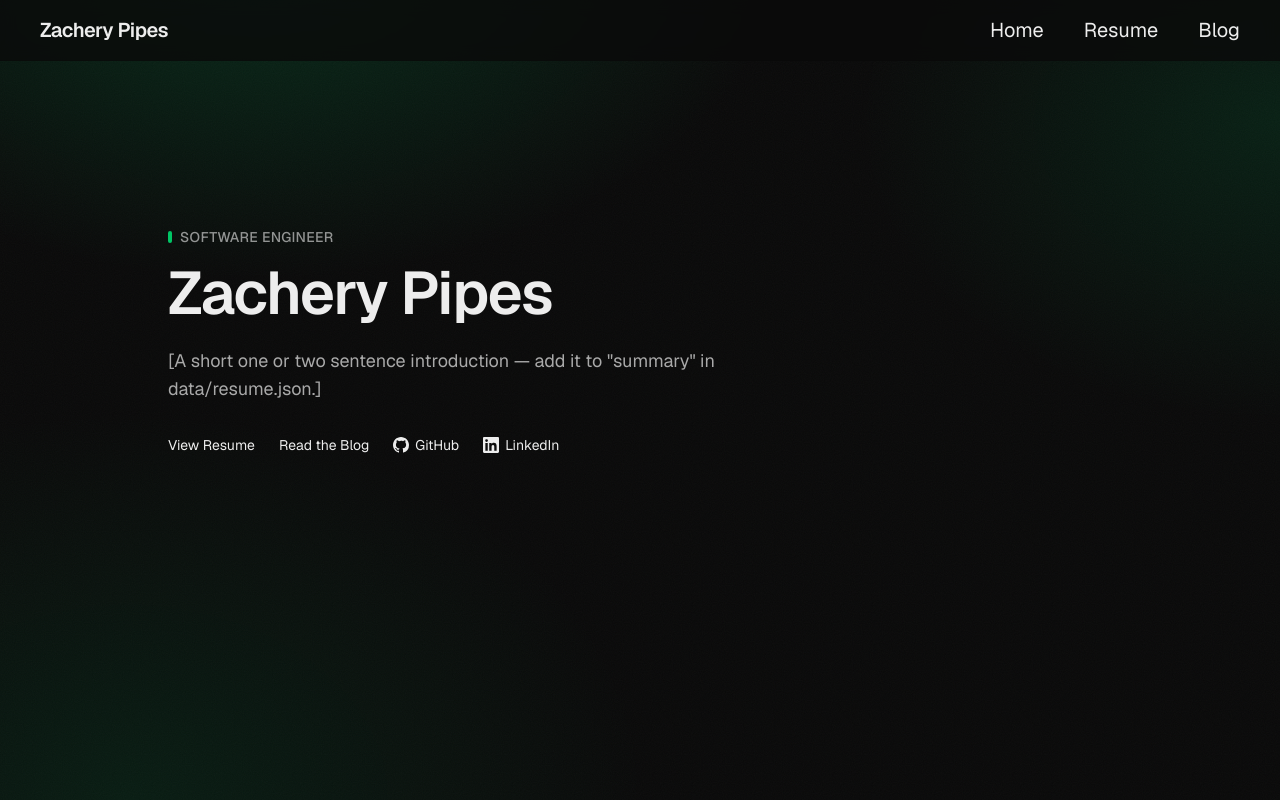
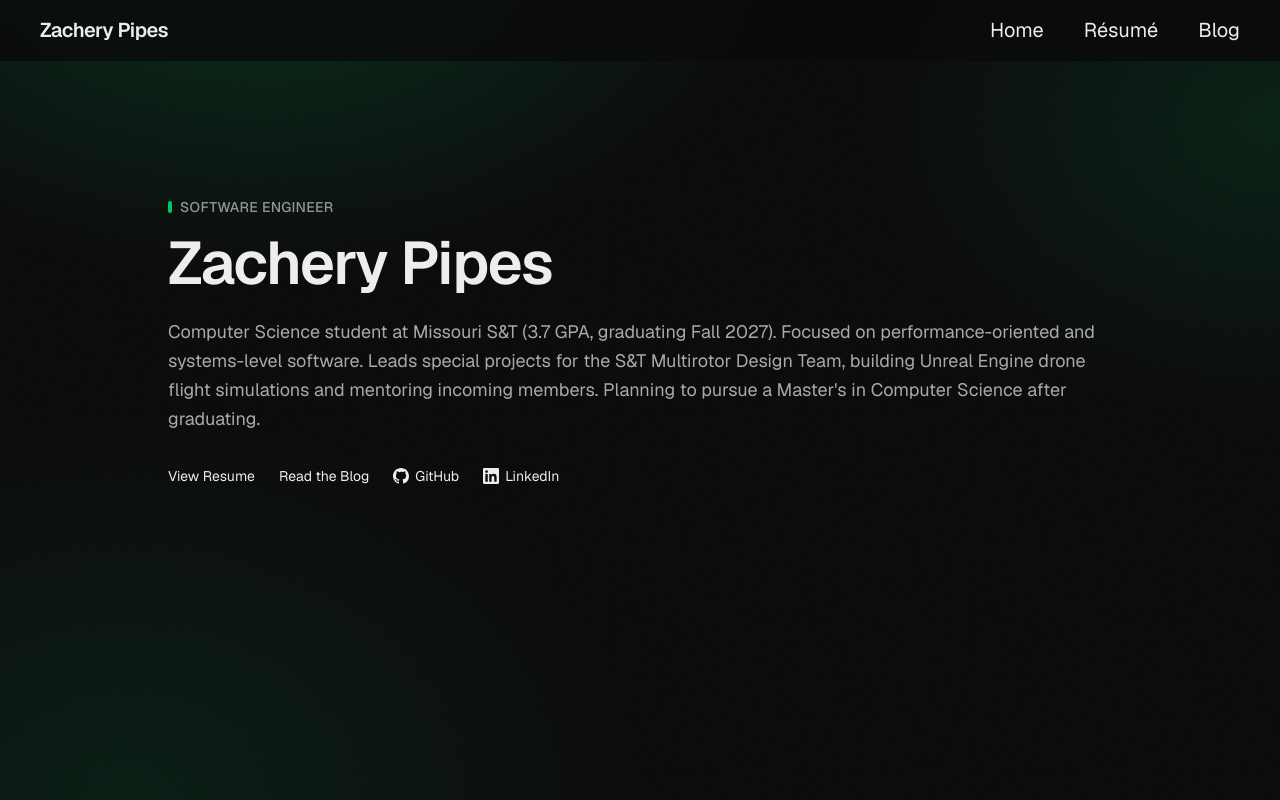
Before and after one commit to ZachPipes/portfolio, a Next.js app: page / in a window 1280 px wide. Built offline with nearby package versions, Linux system fonts and the light colour scheme.

Commit message:
- Updated resume to use the é - Added resume summary - Added placeholder blog post

```diff
--- a/app/blog/page.tsx
+++ b/app/blog/page.tsx
@@ -27,6 +27,13 @@ export default function BlogPage() {
             </article>
           ))}
         </div>
+
+        <div className="mt-12 rounded-lg border border-dashed border-black/15 p-8 text-center dark:border-white/20">
+          <p className="text-sm font-medium text-foreground/70">More posts coming soon</p>
+          <p className={`mt-1 ${metaText}`}>
+            Check back later for new writing.
+          </p>
+        </div>
       </div>
     </main>
   );
--- a/app/page.tsx
+++ b/app/page.tsx
@@ -23,9 +23,8 @@ export default function Home() {
           {resume.name}
         </h1>
 
-        <p className="mt-6 max-w-xl text-lg text-foreground/70">
-          {resume.summary ||
-            '[A short one or two sentence introduction — add it to "summary" in data/resume.json.]'}
+        <p className="mt-6 max-w-5xl text-lg leading-relaxed text-foreground/70">
+          {resume.summary}
         </p>
 
         <div className="mt-8 flex flex-wrap items-center gap-x-6 gap-y-2 text-sm">
--- a/app/resume/page.tsx
+++ b/app/resume/page.tsx
@@ -55,7 +55,7 @@ export default function ResumePage() {
           </div>
         </header>
 
-        <p className="mt-8 max-w-2xl text-foreground/80">{resume.summary}</p>
+        <p className="mt-8 max-w-5xl leading-relaxed text-foreground/80">{resume.summary}</p>
 
         <section className={sectionDivider}>
           <SectionHeading>Projects</SectionHeading>
--- a/components/Navbar.tsx
+++ b/components/Navbar.tsx
@@ -3,7 +3,7 @@ import { textLink } from "@/lib/styles";
 
 const links = [
   { href: "/", label: "Home" },
-  { href: "/resume", label: "Resume" },
+  { href: "/resume", label: "Résumé" },
   { href: "/blog", label: "Blog" },
 ];
 
--- a/data/resume.json
+++ b/data/resume.json
@@ -7,7 +7,8 @@
     { "label": "GitHub", "url": "https://github.com/ZachPipes" },
     { "label": "LinkedIn", "url": "https://linkedin.com/in/zachery-pipes/" }
   ],
-  "summary": "",
+  "summary": "Computer Science student at Missouri S&T (3.7 GPA, graduating Fall 2027). Focused on performance-oriented and systems-level software. Leads special projects for the S&T Multirotor Design Team, building Unreal Engine drone flight simulations and mentoring incoming members. Planning to pursue a Master's in Computer Science after graduating.",
+
   "projects": [
     {
       "name": "fastdist",
```
Also changed, not shown: 1 other file (tests, documents, lock files or other folders).
